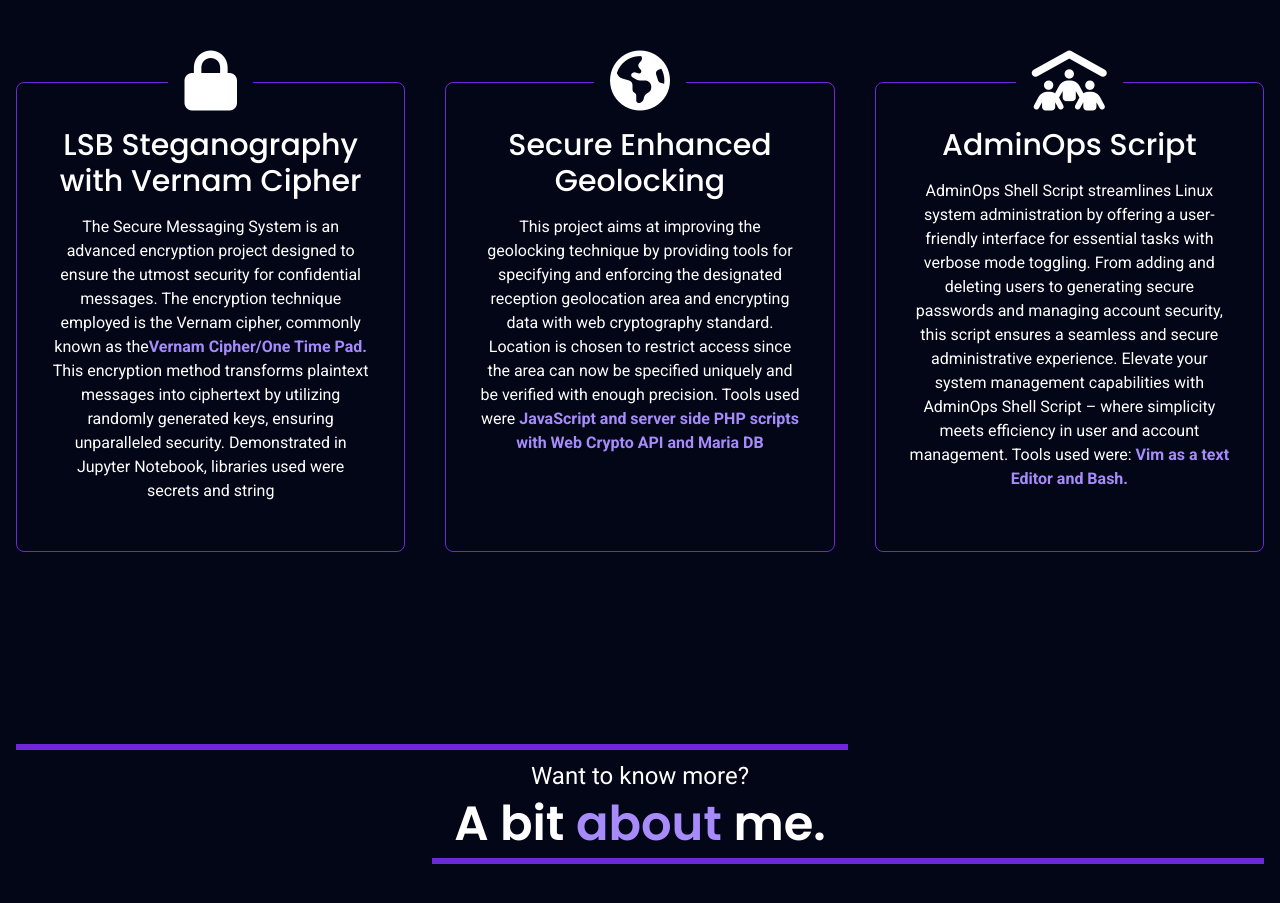
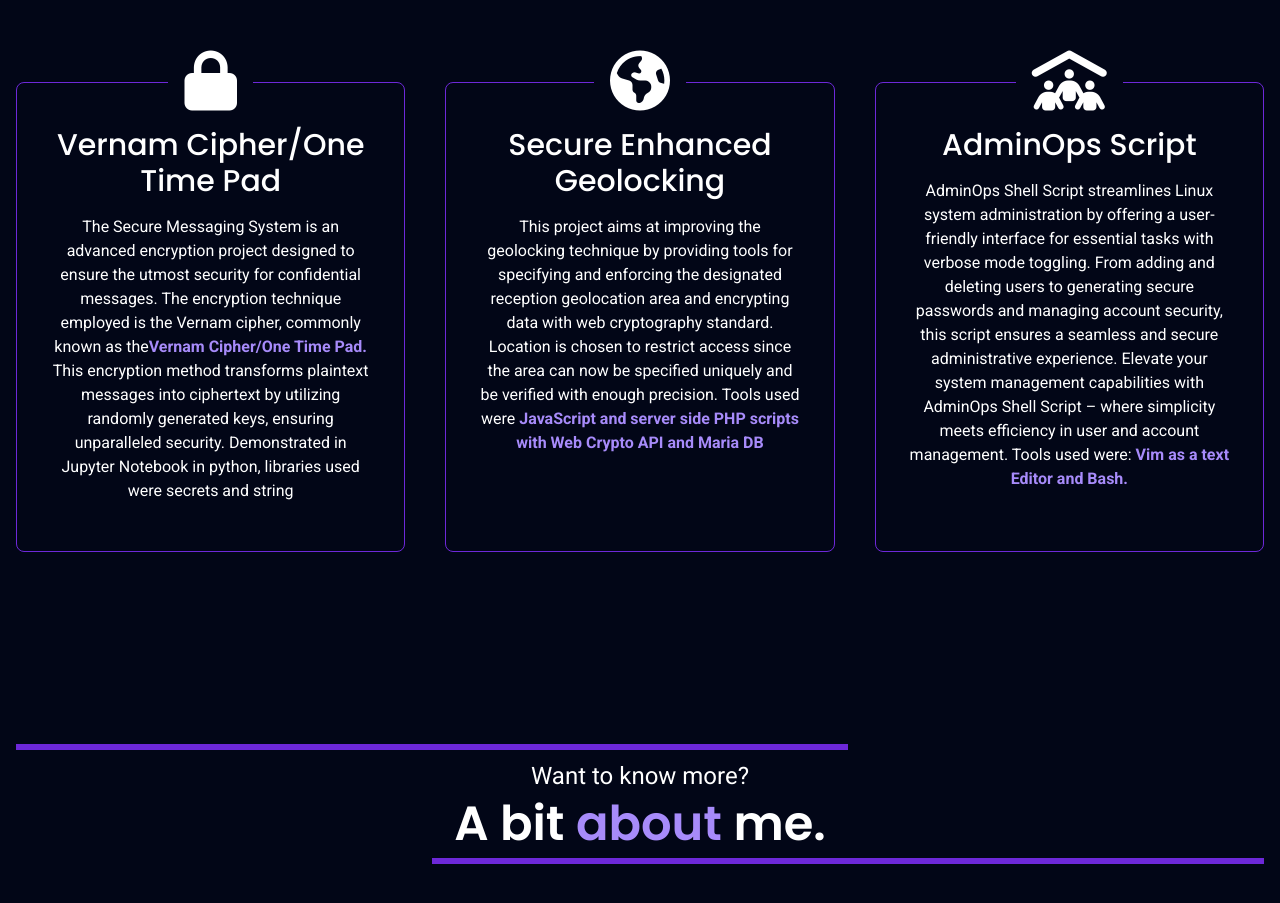
Before and after one commit to tentinqu/portfoliowebsite, a SvelteKit app: page / in a window 1280 px wide. Shown: the part 940-1843 px from the top of the page. Built offline with nearby package versions, Linux system fonts and the light colour scheme.

Commit message:
Update Main.svelte

```diff
--- a/src/components/Main.svelte
+++ b/src/components/Main.svelte
@@ -2,7 +2,7 @@
   import Step from "./Step.svelte";
 
   let steps = [
-    { name: "LSB Steganography with Vernam Cipher", icon: "fa-solid fa-lock" },
+    { name: "Vernam Cipher/One Time Pad", icon: "fa-solid fa-lock" },
     { name: "Secure Enhanced Geolocking", icon: "fa-solid fa-earth-americas" },
     { name: "AdminOps Script", icon: "fa-solid fa-people-roof" },
   ];
@@ -87,7 +87,7 @@
         <p>
           The Secure Messaging System is an advanced encryption project designed to ensure the utmost security for confidential messages. The encryption technique employed is the Vernam cipher, commonly known as the<strong class="text-violet-400">
             Vernam Cipher/One Time Pad. </strong
-          > This encryption method transforms plaintext messages into ciphertext by utilizing randomly generated keys, ensuring unparalleled security. Demonstrated in Jupyter Notebook, libraries used were secrets and string
+          > This encryption method transforms plaintext messages into ciphertext by utilizing randomly generated keys, ensuring unparalleled security. Demonstrated in Jupyter Notebook in python, libraries used were secrets and string
 
         </p>
       </Step>
```
